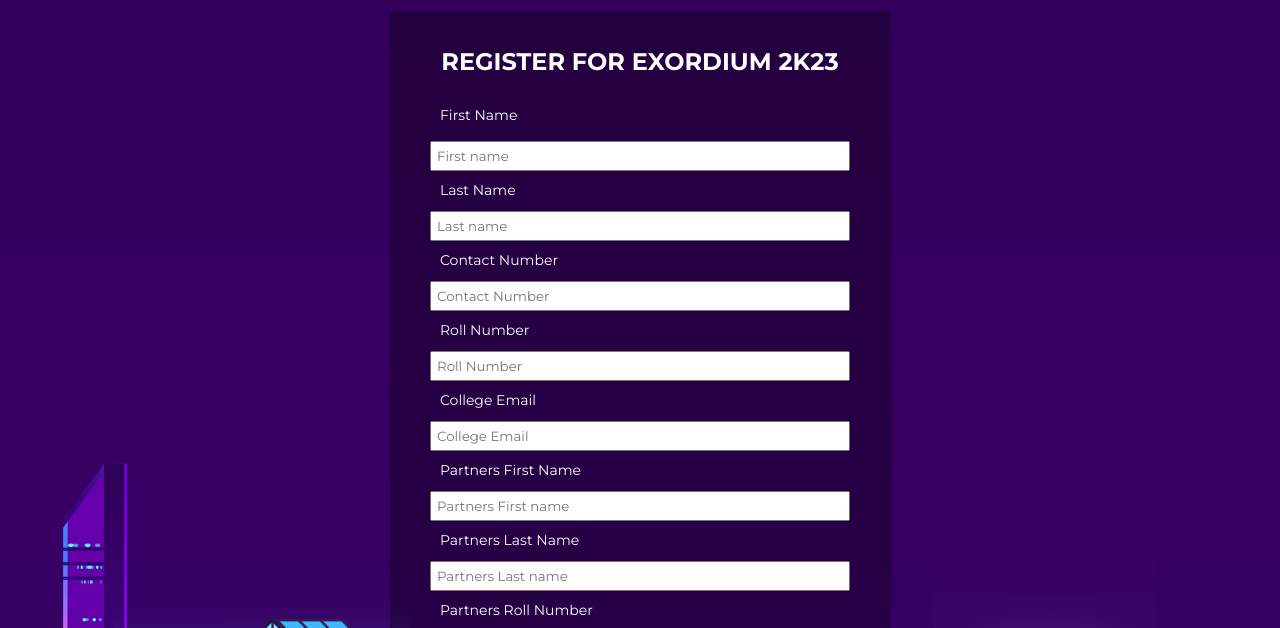
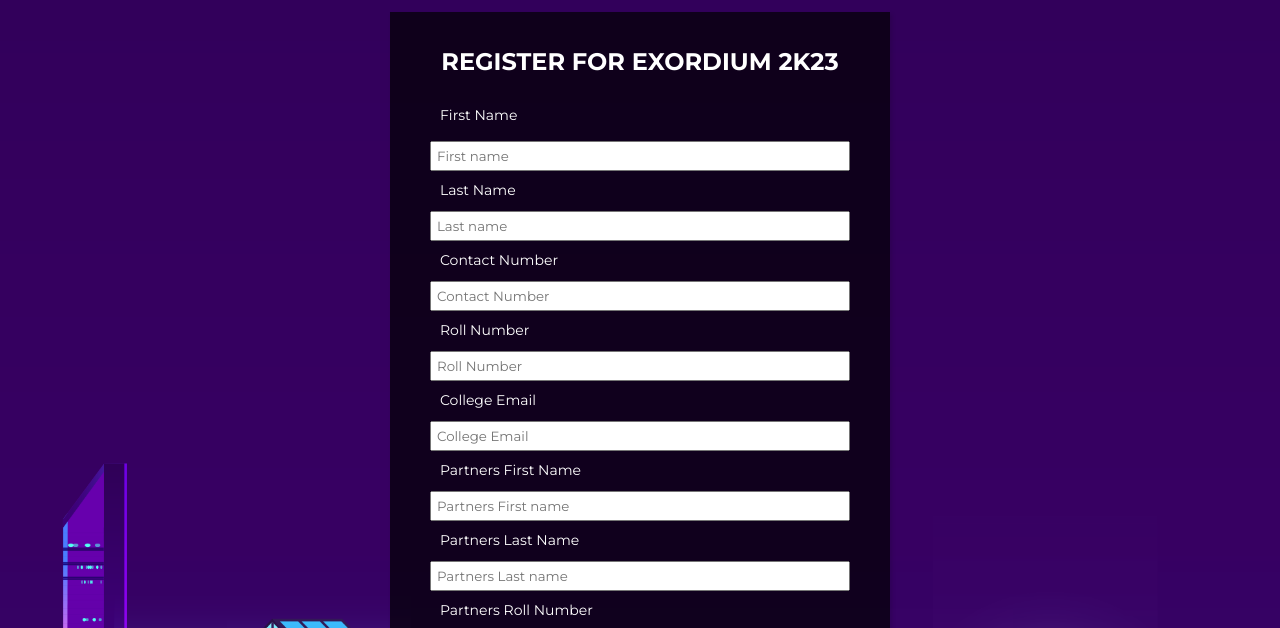
Before and after one commit to AshmitCajla/Exordium_Registration, a plain HTML site: page index.html in a window 1280 px wide. Shown: the part 132-760 px from the top of the page. Drawn offline with Linux system fonts and the light colour scheme.

Commit message:
Update style1.css

```diff
--- a/style1.css
+++ b/style1.css
@@ -24,7 +24,7 @@ padding: 0 0px;
 .wrapper{
 max-width: 500px;
 width: 100%;
-background:  rgba(0,0,0,0.3);
+background:  rgba(0,0,0,0.7);
 margin: 15px auto;
 box-shadow: 2px 2px 4px rgba(0,0,0,0.125);
 padding: 30px;
```
